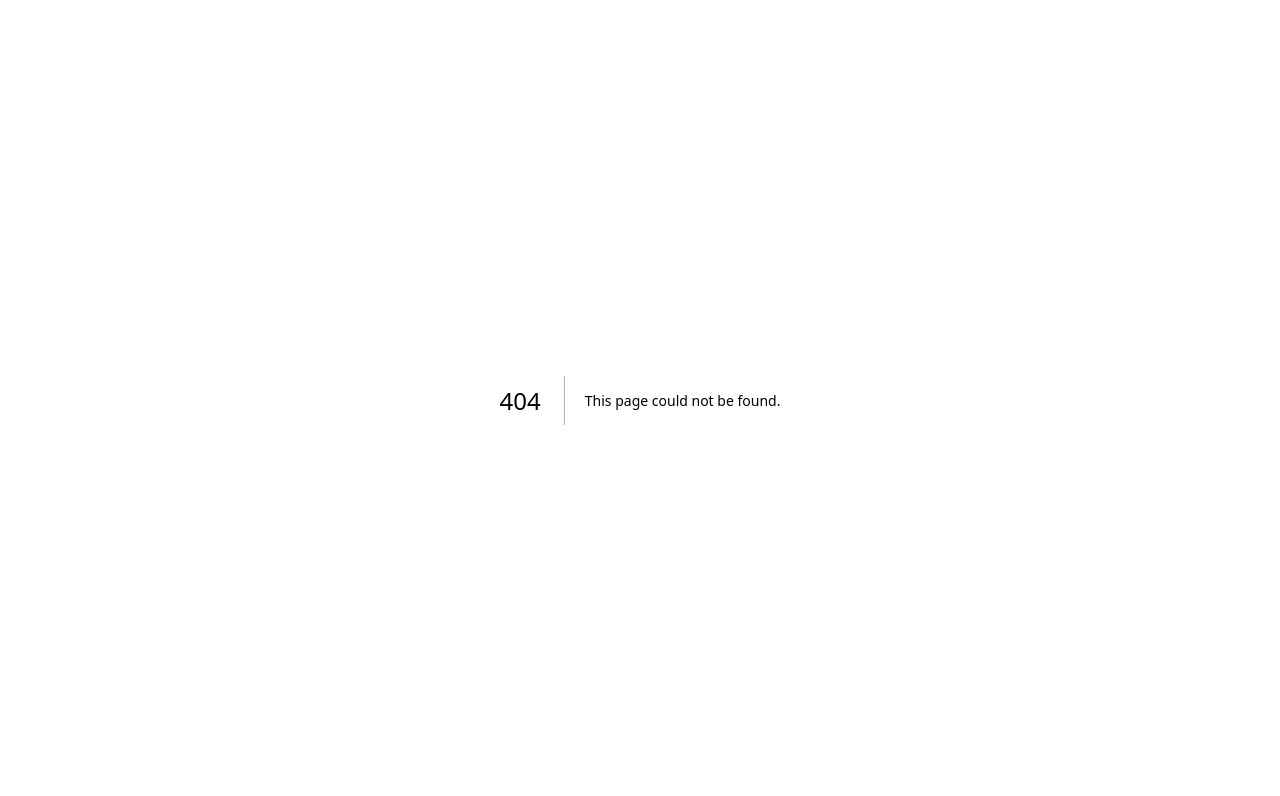
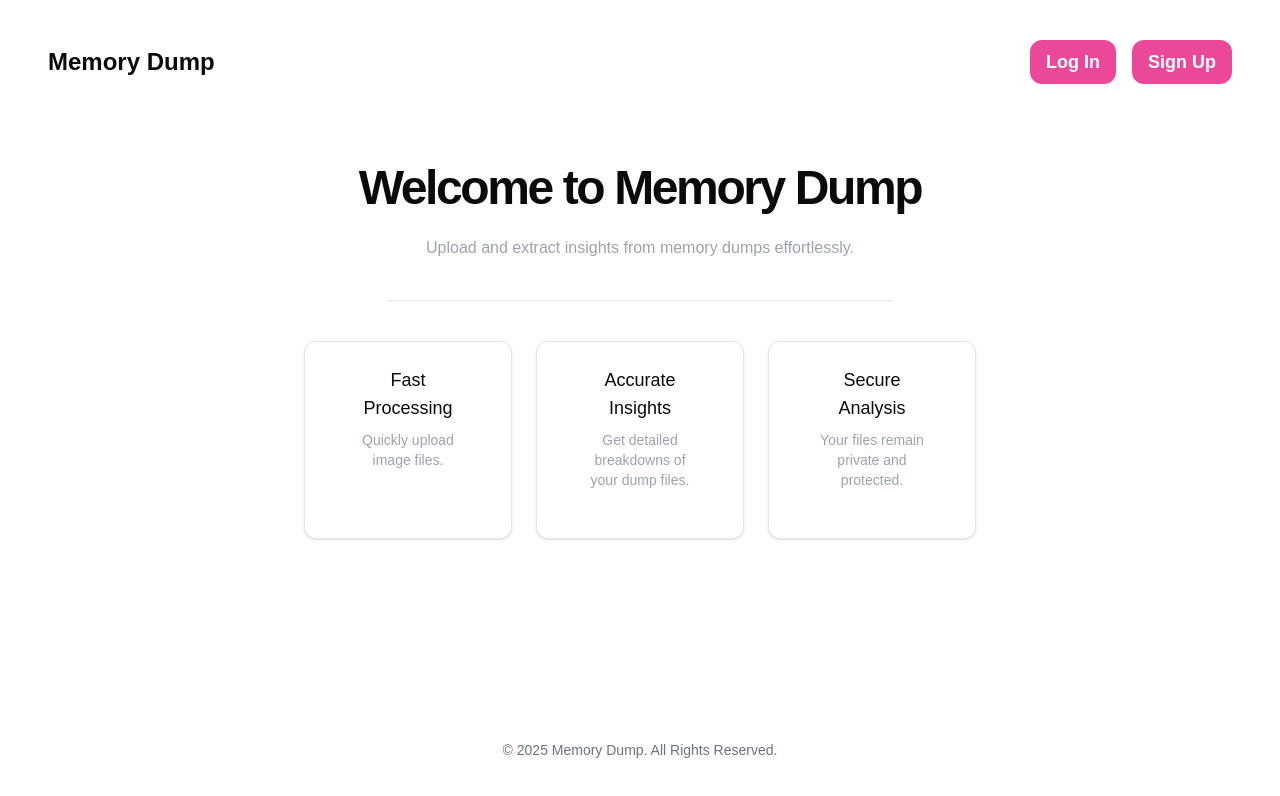
Before and after one commit to develpsInc/memory-dump, a Next.js app: page /home in a window 1280 px wide. Before the commit this address had no page. Shown: the top 796 px of the page. Built offline with nearby package versions, Linux system fonts and the light colour scheme.

Commit message:
feat: added landing page

```diff
--- /dev/null
+++ b/app/home/page.tsx
@@ -0,0 +1,21 @@
+/*
+original author : Amon K. Daniel
+Last updated by: Amon K. Daniel
+date : 02/10/2025
+
+description :  entry point of landing page of the memory dump
+
+*/
+
+import LandingPage from "@/components/landing-page";
+import React from "react";
+
+function LandingPageHome() {
+  return (
+    <div className="mt-10">
+      <LandingPage />
+    </div>
+  );
+}
+
+export default LandingPageHome;
--- /dev/null
+++ b/components/landing-page.tsx
@@ -0,0 +1,81 @@
+/*
+original author : Amon K. Daniel
+Last updated by: Amon K. Daniel
+date : 02/10/2025
+
+description :  entry point of landing page of the memory dump
+
+*/
+
+import { Card, CardContent } from "@/components/ui/card";
+import { Separator } from "@/components/ui/separator";
+import Link from "next/link";
+
+export default function LandingPage() {
+  return (
+    <div className="max-h-screen flex flex-col items-center px-4 ">
+      {/* Navbar */}
+      <nav className="w-full flex justify-between items-center px-8 mb-10">
+        <h1 className="text-2xl font-semibold">Memory Dump</h1>
+        <div className="flex gap-4">
+          <Link
+            href={"/login"}
+            className="bg-pink-500 hover:bg-pink-400 text-white font-semibold px-4 py-2 text-lg rounded-xl"
+          >
+            Log In
+          </Link>
+          <Link
+            href={"/register"}
+            className="bg-pink-500 hover:bg-pink-400 text-white rounded-xl font-semibold px-4 py-2 text-lg"
+          >
+            Sign Up
+          </Link>
+        </div>
+      </nav>
+
+      {/* Hero Section */}
+      <section className="text-center mt-10 max-w-2xl flex-grow">
+        <h2 className="text-5xl font-semibold mb-6 tracking-tighter">
+          Welcome to Memory Dump
+        </h2>
+        <p className="text-gray-400 mb-8">
+          Upload and extract insights from memory dumps effortlessly.
+        </p>
+        <Separator className="my-10 w-3/4 mx-auto" />
+
+        {/* Features Section */}
+        <div className="grid md:grid-cols-3 gap-6 text-center">
+          {[
+            {
+              title: "Fast Processing",
+              desc: "Quickly upload image files.",
+            },
+            {
+              title: "Accurate Insights",
+              desc: "Get detailed breakdowns of your dump files.",
+            },
+            {
+              title: "Secure Analysis",
+              desc: "Your files remain private and protected.",
+            },
+          ].map((feature, index) => (
+            <Card
+              key={index}
+              className="p-6 rounded-xl shadow"
+            >
+              <CardContent>
+                <h3 className="text-lg font-medium mb-2">{feature.title}</h3>
+                <p className="text-gray-400 text-sm">{feature.desc}</p>
+              </CardContent>
+            </Card>
+          ))}
+        </div>
+      </section>
+
+      {/* Footer */}
+      <footer className="py-6 text-center text-gray-500 text-sm absolute bottom-4">
+        &copy; 2025 Memory Dump. All Rights Reserved.
+      </footer>
+    </div>
+  );
+}
--- /dev/null
+++ b/components/ui/card.tsx
@@ -0,0 +1,76 @@
+import * as React from "react"
+
+import { cn } from "@/lib/utils"
+
+const Card = React.forwardRef<
+  HTMLDivElement,
+  React.HTMLAttributes<HTMLDivElement>
+>(({ className, ...props }, ref) => (
+  <div
+    ref={ref}
+    className={cn(
+      "rounded-xl border bg-card text-card-foreground shadow",
+      className
+    )}
+    {...props}
+  />
+))
+Card.displayName = "Card"
+
+const CardHeader = React.forwardRef<
+  HTMLDivElement,
+  React.HTMLAttributes<HTMLDivElement>
+>(({ className, ...props }, ref) => (
+  <div
+    ref={ref}
+    className={cn("flex flex-col space-y-1.5 p-6", className)}
+    {...props}
+  />
+))
+CardHeader.displayName = "CardHeader"
+
+const CardTitle = React.forwardRef<
+  HTMLDivElement,
+  React.HTMLAttributes<HTMLDivElement>
+>(({ className, ...props }, ref) => (
+  <div
+    ref={ref}
+    className={cn("font-semibold leading-none tracking-tight", className)}
+    {...props}
+  />
+))
+CardTitle.displayName = "CardTitle"
+
+const CardDescription = React.forwardRef<
+  HTMLDivElement,
+  React.HTMLAttributes<HTMLDivElement>
+>(({ className, ...props }, ref) => (
+  <div
+    ref={ref}
+    className={cn("text-sm text-muted-foreground", className)}
+    {...props}
+  />
+))
+CardDescription.displayName = "CardDescription"
+
+const CardContent = React.forwardRef<
+  HTMLDivElement,
+  React.HTMLAttributes<HTMLDivElement>
+>(({ className, ...props }, ref) => (
+  <div ref={ref} className={cn("p-6 pt-0", className)} {...props} />
+))
+CardContent.displayName = "CardContent"
+
+const CardFooter = React.forwardRef<
+  HTMLDivElement,
+  React.HTMLAttributes<HTMLDivElement>
+>(({ className, ...props }, ref) => (
+  <div
+    ref={ref}
+    className={cn("flex items-center p-6 pt-0", className)}
+    {...props}
+  />
+))
+CardFooter.displayName = "CardFooter"
+
+export { Card, CardHeader, CardFooter, CardTitle, CardDescription, CardContent }
--- /dev/null
+++ b/components/ui/separator.tsx
@@ -0,0 +1,31 @@
+"use client"
+
+import * as React from "react"
+import * as SeparatorPrimitive from "@radix-ui/react-separator"
+
+import { cn } from "@/lib/utils"
+
+const Separator = React.forwardRef<
+  React.ElementRef<typeof SeparatorPrimitive.Root>,
+  React.ComponentPropsWithoutRef<typeof SeparatorPrimitive.Root>
+>(
+  (
+    { className, orientation = "horizontal", decorative = true, ...props },
+    ref
+  ) => (
+    <SeparatorPrimitive.Root
+      ref={ref}
+      decorative={decorative}
+      orientation={orientation}
+      className={cn(
+        "shrink-0 bg-border",
+        orientation === "horizontal" ? "h-[1px] w-full" : "h-full w-[1px]",
+        className
+      )}
+      {...props}
+    />
+  )
+)
+Separator.displayName = SeparatorPrimitive.Root.displayName
+
+export { Separator }
--- a/package.json
+++ b/package.json
@@ -12,6 +12,7 @@
     "@heroicons/react": "^2.2.0",
     "@radix-ui/react-dialog": "^1.1.2",
     "@radix-ui/react-label": "^2.1.0",
+    "@radix-ui/react-separator": "^1.1.2",
     "@radix-ui/react-slot": "^1.1.0",
     "@radix-ui/react-toast": "^1.2.2",
     "appwrite": "^16.0.2",
```
Also changed, not shown: components/dashboard-component/home-page.tsx (+12 -2 lines), middleware.ts (deleted, +0 -19 lines), 1 other file (tests, documents, lock files or other folders).
